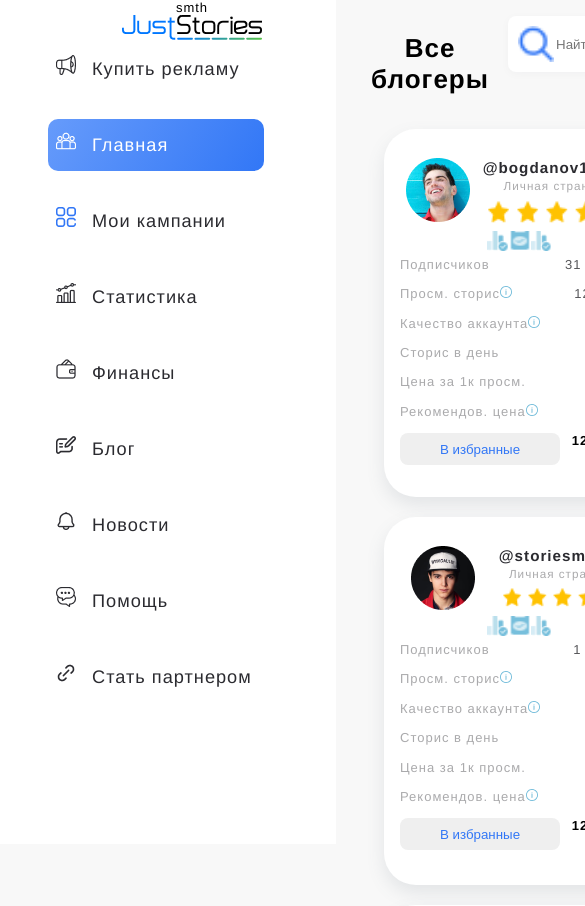
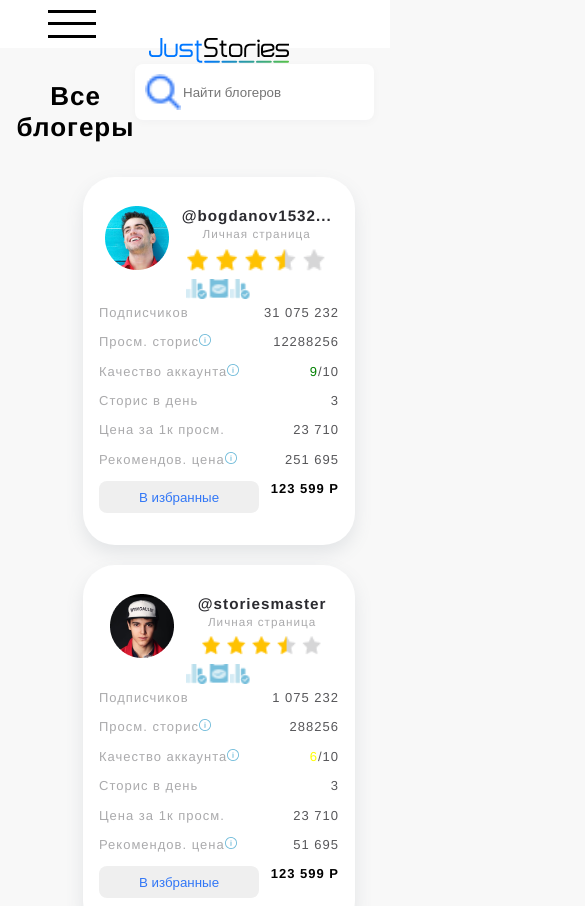
Before and after one commit to mariazobnina/all_bloggers_test, a React (Create React App) app: page / in a window 390 px wide. Shown: the top 906 px of the page, 585 px wide, since content can reach past the window. Built offline with nearby package versions, Linux system fonts and the light colour scheme.

Commit message:
adaptive started

```diff
--- a/src/App.css
+++ b/src/App.css
@@ -46,10 +46,6 @@
   border-radius: 6px;
   font-size: 14px;
   background-color: #AAAAAC;
-  /* background-image: linear-gradient(30deg,
-      rgba(59, 72, 80, 0.44),
-      rgba(59, 68, 75, 0.44),
-      rgba(60, 82, 88, 0.44)); */
   box-shadow: 0px 0px 24px #AAAAAC;
   color: #fff;
   text-align: center;
@@ -83,3 +79,13 @@
   transition-duration: 0.2s;
   transform: translateX(-50%) scaleY(1);
 }
+
+
+@media (max-width: 768px) {
+
+  .App {
+    display: flex;
+    flex-direction: column;
+  }
+
+}
--- a/src/Components/Navbar/Navbar.jsx
+++ b/src/Components/Navbar/Navbar.jsx
@@ -1,17 +1,28 @@
-import React from 'react';
+import React, { useState } from 'react';
 import { Link, NavLink } from 'react-router-dom';
 import classes from './Navbar.module.css';
 
 function Navbar() {
-  const setActive = ({ isActive }) => (isActive ? classes.smth : classes.navItem);
+  const [navDisplay, setNavDisplay] = useState('flex');
+  const [flag, setFlag] = useState(true);
+  const menuHandler = (e) => {
+    console.log('!!!!!!!!!!!!!!!!!');
+    e.preventDefault();
+    setFlag(!flag);
+  };
   return (
     <div className={classes.navbar}>
       <div className={classes.burgerMenu}>
-        smth
-        <div className={classes.logo}>
+        <div className={classes.burgerLineBtn} onClick={menuHandler}>
+          <div className={classes.burgerLine} />
+          <div className={classes.burgerLine} />
+          <div className={classes.burgerLine} />
+        </div>
+        <div className={classes.logo} />
         <img alt="logo" height="25" width="140" src="./pics/Logo.png" />
       </div>
-      </div>
+      {flag
+        ? (
           <nav className={classes.navBtns}>
 
             <NavLink to="/advert" activeclassname="active" className={classes.navItem}>
@@ -60,6 +71,8 @@ function Navbar() {
             </NavLink>
 
           </nav>
+        )
+        : null}
     </div>
   );
 }
--- a/src/Components/Navbar/Navbar.module.css
+++ b/src/Components/Navbar/Navbar.module.css
@@ -7,10 +7,6 @@
   background-color: #FFFFFF;
   height: 100vh;
   padding-left: 3rem;
-}
-
-.burgerMenu {
-  flex-direction: row;
 }
 
 .navBtns {
@@ -40,3 +36,45 @@
 .navItem:hover {
   background-color: #F2F2F2
 }
+
+.burgerMenu {
+  flex-direction: row;
+}
+
+.burgerLineBtn {
+  display: none;
+  flex-direction: column;
+}
+
+.burgerLine {
+  width: 3rem;
+  height: .6rem;
+  border-bottom: #2B2B30;
+  border-bottom: 2px;
+  border-bottom: solid;
+}
+
+
+
+@media (max-width: 768px) {
+
+  .burgerLineBtn {
+    display: flex;
+    flex-direction: column;
+  }
+
+  .navBtns {
+    display: none;
+  }
+
+  .navbar {
+    max-width: 100%;
+    height: 3rem;
+    top: 0;
+    display: flex;
+    flex-direction: column;
+    background-color: #FFFFFF;
+    padding-left: 3rem;
+  }
+
+}
--- a/src/Components/OneBloggerCard/OneBloggerCard.module.css
+++ b/src/Components/OneBloggerCard/OneBloggerCard.module.css
@@ -104,3 +104,13 @@
 .price {
   font-weight: bolder;
 }
+
+
+@media (max-width: 768px) {
+
+  .card {
+    margin-left: auto;
+    margin-right: auto;
+  }
+
+}
```
Lines whose indentation alone changed are shown as unchanged.
